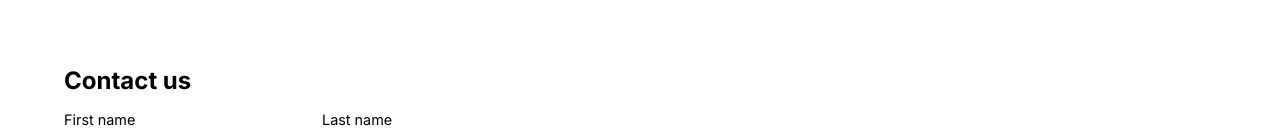
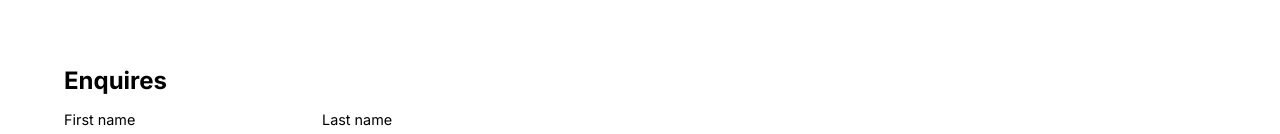
Before and after one commit to deji100/Sengwa_consulting, a Next.js app: page /contact-us in a window 1280 px wide. Shown: the part 782-916 px from the top of the page. Built offline with nearby package versions, Linux system fonts and the light colour scheme.

Commit message:
updated enquires

```diff
--- a/src/app/components/contact-form.js
+++ b/src/app/components/contact-form.js
@@ -78,7 +78,7 @@ const ContactForm = () => {
             <ToastContainer position="bottom-left" autoClose={3000} />
 
             <div className="contact-form-container">
-                <h2 className="form-title">Contact us</h2>
+                <h2 className="form-title">Enquires</h2>
                 <form onSubmit={handleSubmit} className="contact-form">
                     <div className="form-group-row">
                         <div className="form-group">
```
